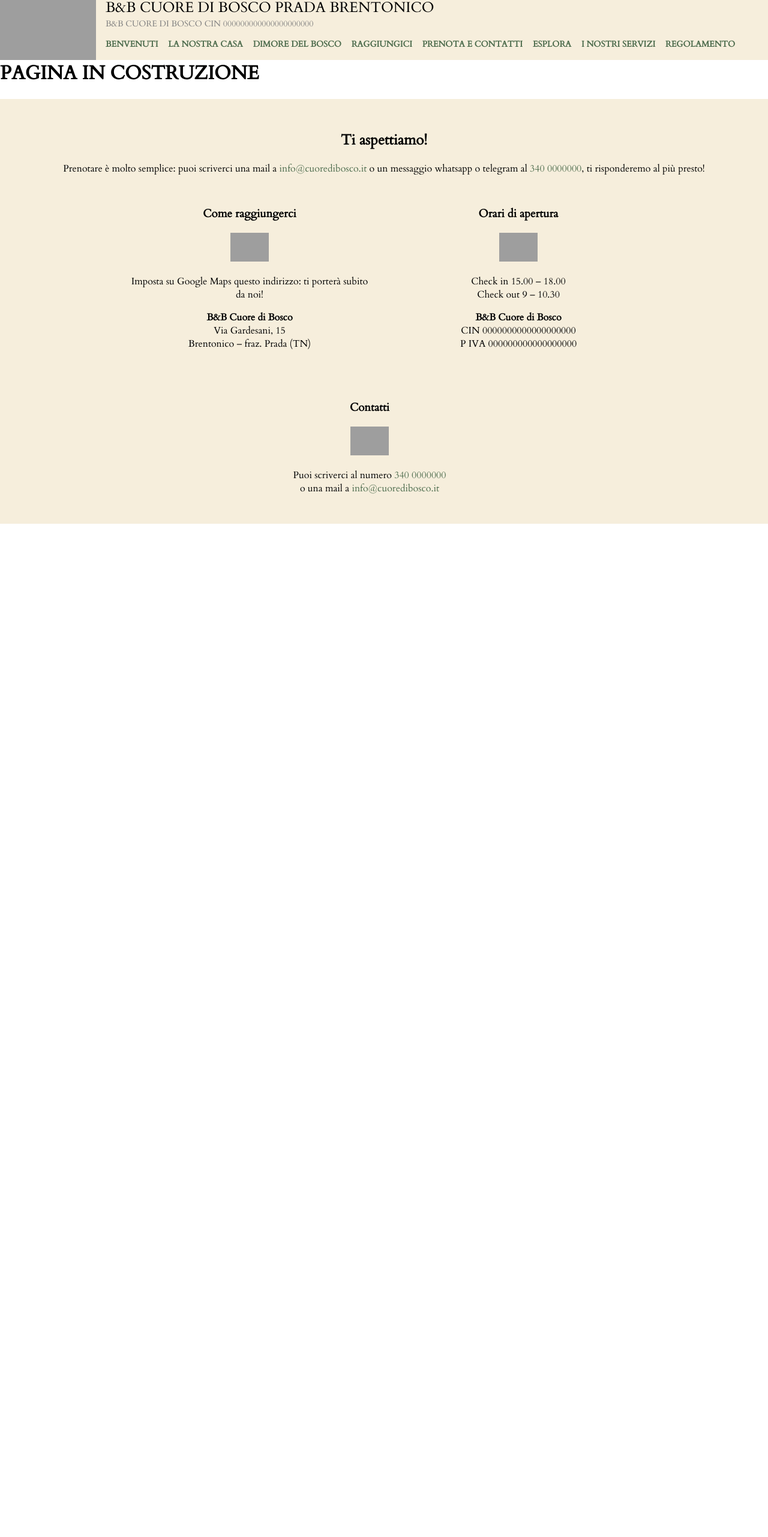
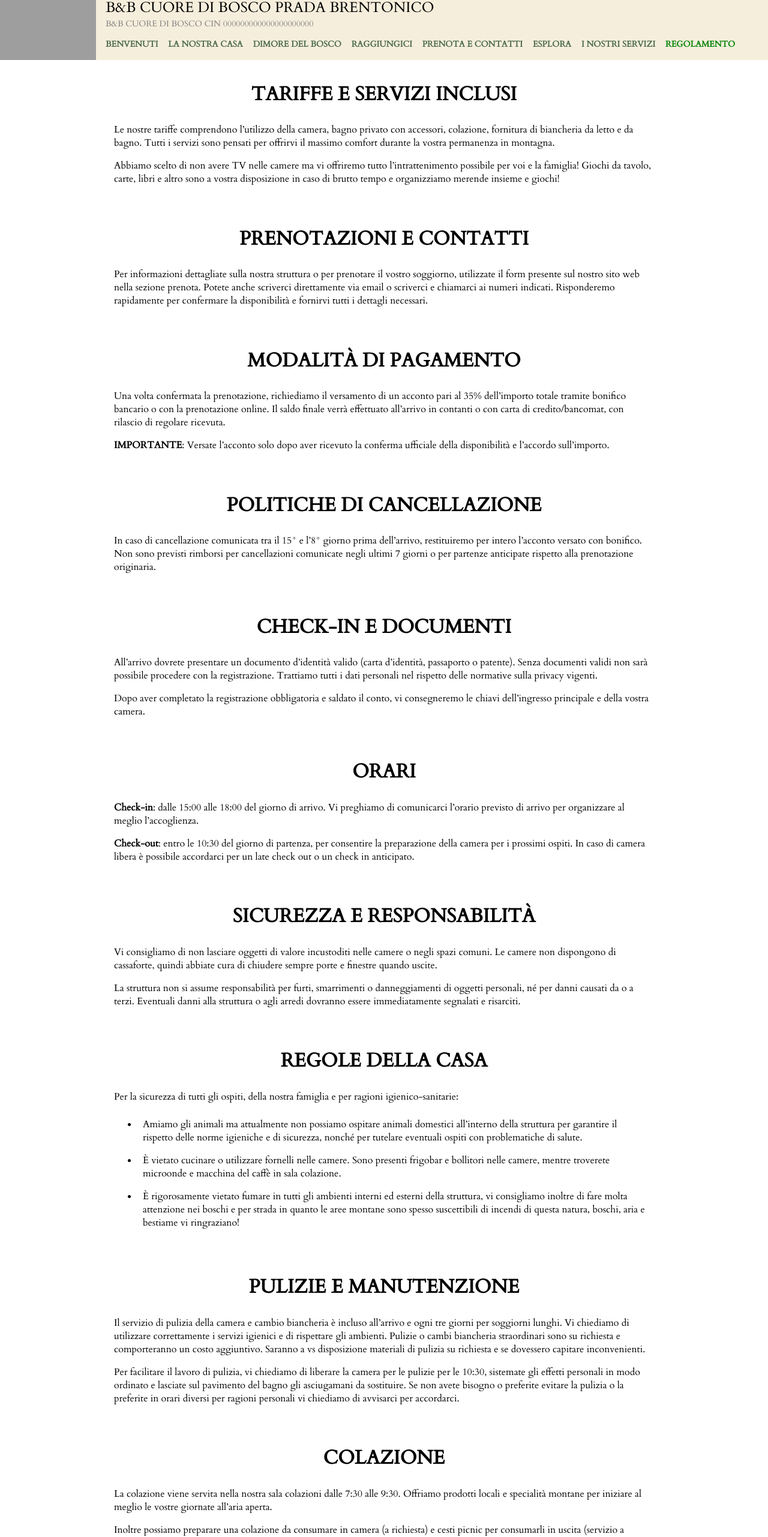
Before and after one commit to Schengatto/cuore-di-bosco, a Nuxt app: page /rules in a window 1280 px wide. Shown: the part 20-2582 px from the top of the page at 60% size. Before the commit the page ends 893 px from the top, so only its background shows below. Built offline with nearby package versions, Linux system fonts and the light colour scheme; grey boxes are pictures that could not be loaded.

Commit message:
feat(rules): added rules page

```diff
--- a/assets/css/global.css
+++ b/assets/css/global.css
@@ -36,3 +36,27 @@
 .text-black {
     color: black;
 }
+
+.text-center {
+    text-align: center;
+}
+
+.text-left {
+    text-align: left;
+}
+
+.italic {
+    font-style: italic;
+}
+
+h1 {
+    font-size: 26pt;
+}
+
+h2 {
+    font-size: 24pt;
+}
+
+h3 {
+    font-size: 18pt;
+}
--- a/components/top-navbar.vue
+++ b/components/top-navbar.vue
@@ -9,7 +9,7 @@
             <div class="subtitle">B&B CUORE DI BOSCO CIN 000000000000000000000</div>
             <div class="site-menu">
                 <div v-for="page in pageLinks" :key="page.label" class="page-link">
-                    <RouterLink :to="page.path" @click="closeMenuAndScroll">{{ page.label }}</RouterLink>
+                    <RouterLink :to="page.path" @click="closeMenuAndScroll" activeClass="link-active">{{ page.label }}</RouterLink>
                 </div>
             </div>
         </div>
@@ -52,7 +52,7 @@
 const lastScrollPosition = ref(0);
 
 const pageLinks = computed(() => {
-    return routes.filter(r => !r.hidden);
+    return routes;
 });
 
 const currentPageTitle = computed(() => {
@@ -225,6 +225,10 @@
     transform: rotate(-135deg);
 }
 
+.link-active {
+    color: var(--color-secondary);
+}
+
 @media (max-width: 1024px) {
     #page {
         margin: 50px 0 0 0;
--- a/pages/rules.vue
+++ b/pages/rules.vue
@@ -1,13 +1,209 @@
 <template>
-  <div>
-    <h1>PAGINA IN COSTRUZIONE</h1>
-  </div>
+  <section>
+    <h2 class="text-center">TARIFFE E SERVIZI INCLUSI</h2>
+    <p>
+      Le nostre tariffe comprendono l’utilizzo della camera, bagno privato con accessori, colazione, fornitura di
+      biancheria da letto e da bagno. Tutti i servizi sono pensati per offrirvi il massimo comfort durante la vostra
+      permanenza in montagna.</p>
+    <p>
+      Abbiamo scelto di non avere TV nelle camere ma vi offriremo tutto l’intrattenimento possibile per voi e la
+      famiglia! Giochi da tavolo, carte, libri e altro sono a vostra disposizione in caso di brutto tempo e
+      organizziamo
+      merende insieme e giochi!
+    </p>
+  </section>
+
+  <section>
+    <h2>PRENOTAZIONI E CONTATTI</h2>
+    <p>
+      Per informazioni dettagliate sulla nostra struttura o per prenotare il vostro soggiorno, utilizzate il form
+      presente sul nostro sito web nella sezione prenota. Potete anche scriverci direttamente via email o scriverci e
+      chiamarci ai numeri indicati. Risponderemo rapidamente per confermare la disponibilità e fornirvi tutti i
+      dettagli necessari.
+    </p>
+  </section>
+
+  <section>
+    <h2>MODALITÀ DI PAGAMENTO</h2>
+    <p>
+      Una volta confermata la prenotazione, richiediamo il versamento di un acconto pari al 35% dell’importo totale
+      tramite bonifico bancario o con la prenotazione online. Il saldo finale verrà effettuato all’arrivo in contanti
+      o con carta di credito/bancomat, con rilascio di regolare ricevuta.
+    </p>
+    <p>
+      <strong>IMPORTANTE</strong>: Versate l’acconto solo dopo aver ricevuto la conferma ufficiale della disponibilità
+      e l’accordo sull’importo.
+    </p>
+  </section>
+
+  <section>
+    <h2>POLITICHE DI CANCELLAZIONE</h2>
+    <p>
+      In caso di cancellazione comunicata tra il 15° e l’8° giorno prima dell’arrivo, restituiremo per intero
+      l’acconto versato con bonifico. Non sono previsti rimborsi per cancellazioni comunicate negli ultimi 7 giorni o
+      per partenze anticipate rispetto alla prenotazione originaria.
+    </p>
+  </section>
+
+  <section>
+    <h2>CHECK-IN E DOCUMENTI</h2>
+    <p>
+      All’arrivo dovrete presentare un documento d’identità valido (carta d’identità, passaporto o patente). Senza
+      documenti validi non sarà possibile procedere con la registrazione. Trattiamo tutti i dati personali nel
+      rispetto delle normative sulla privacy vigenti.
+    </p>
+    <p>
+      Dopo aver completato la registrazione obbligatoria e saldato il conto, vi consegneremo le chiavi dell’ingresso
+      principale e della vostra camera.
+    </p>
+  </section>
+
+  <section>
+    <h2>ORARI</h2>
+    <p>
+      <strong>Check-in</strong>: dalle 15:00 alle 18:00 del giorno di arrivo. Vi preghiamo di comunicarci l’orario
+      previsto di arrivo
+      per organizzare al meglio l’accoglienza.
+    </p>
+    <p>
+      <strong>Check-out</strong>: entro le 10:30 del giorno di partenza, per consentire la preparazione della camera
+      per i prossimi
+      ospiti. In caso di camera libera è possibile accordarci per un late check out o un check in anticipato.
+    </p>
+  </section>
+
+  <section>
+    <h2>SICUREZZA E RESPONSABILITÀ</h2>
+    <p>
+      Vi consigliamo di non lasciare oggetti di valore incustoditi nelle camere o negli spazi comuni. Le camere non
+      dispongono di cassaforte, quindi abbiate cura di chiudere sempre porte e finestre quando uscite.
+    </p>
+    <p>
+      La struttura non si assume responsabilità per furti, smarrimenti o danneggiamenti di oggetti personali, né per
+      danni causati da o a terzi. Eventuali danni alla struttura o agli arredi dovranno essere immediatamente
+      segnalati e risarciti.
+    </p>
+  </section>
+
+  <section>
+    <h2>REGOLE DELLA CASA</h2>
+    <p>
+      Per la sicurezza di tutti gli ospiti, della nostra famiglia e per ragioni igienico-sanitarie:
+    </p>
+    <ul class="text-left">
+      <li>
+        Amiamo gli animali ma attualmente non possiamo ospitare animali domestici all’interno della struttura per
+        garantire il rispetto delle norme igieniche e di sicurezza, nonché per tutelare eventuali ospiti con
+        problematiche di salute.
+      </li>
+      <li>
+        È vietato cucinare o utilizzare fornelli nelle camere. Sono presenti frigobar e bollitori nelle camere, mentre
+        troverete microonde e macchina del caffè in sala colazione.
+      </li>
+      <li>
+        È rigorosamente vietato fumare in tutti gli ambienti interni ed esterni della struttura, vi consigliamo
+        inoltre di fare molta attenzione nei boschi e per strada in quanto le aree montane sono spesso suscettibili di
+        incendi di questa natura, boschi, aria e bestiame vi ringraziano!
+      </li>
+    </ul>
+  </section>
+
+  <section>
+    <h2>PULIZIE E MANUTENZIONE</h2>
+    <p>
+      Il servizio di pulizia della camera e cambio biancheria è incluso all’arrivo e ogni tre giorni per soggiorni
+      lunghi. Vi chiediamo di utilizzare correttamente i servizi igienici e di rispettare gli ambienti. Pulizie o cambi
+      biancheria straordinari sono su richiesta e comporteranno un costo aggiuntivo. Saranno a vs disposizione materiali
+      di pulizia su richiesta e se dovessero capitare inconvenienti.
+    </p>
+    <p>
+      Per facilitare il lavoro di pulizia, vi chiediamo di liberare la camera per le pulizie per le 10:30, sistemate gli
+      effetti personali in modo ordinato e lasciate sul pavimento del bagno gli asciugamani da sostituire. Se non avete
+      bisogno o preferite evitare la pulizia o la preferite in orari diversi per ragioni personali vi chiediamo di
+      avvisarci per accordarci.
+    </p>
+  </section>
+
+  <section>
+    <h2>COLAZIONE</h2>
+    <p>
+      La colazione viene servita nella nostra sala colazioni dalle 7:30 alle 9:30. Offriamo prodotti locali e specialità
+      montane per iniziare al meglio le vostre giornate all’aria aperta.
+    </p>
+    <p>
+      Inoltre possiamo preparare una colazione da consumare in camera (a richiesta) e cesti picnic per consumarli in
+      uscita (servizio a pagamento su prenotazione almeno 24h prima)
+    </p>
+  </section>
+
+  <section>
+    <h2>NORME COMPORTAMENTALI</h2>
+    <p>
+      Vi chiediamo cortesemente di:
+    </p>
+    <ul class="text-left">
+      <li>
+        Spegnere luci e riscaldamento quando uscite e chiudere finestre e porte
+      </li>
+      <li>
+        Differenziare la spazzatura per la raccolta corretta
+      </li>
+      <li>
+        Rispettare gli orari di silenzio: dalle 14:00 alle 16:00 e dalle 22:30 alle 7:00
+      </li>
+      <li>
+        Non ricevere visitatori esterni o aumentare il numero di ospiti per camera
+      </li>
+    </ul>
+  </section>
+
+  <section>
+    <h2>SERVIZI ESTERNI</h2>
+    <p>
+      Non rispondiamo di eventuali disservizi non dipendenti dalla nostra gestione (internet, telefono, servizi
+      pubblici) che potrebbero verificarsi data la posizione montana della struttura.
+    </p>
+  </section>
+
+  <section>
+    <h2>ACCESSO ALLA STRUTTURA</h2>
+    <p>
+      L’ingresso è libero 24 ore su 24 grazie alle chiavi che vi consegniamo. Vi preghiamo di non disturbare gli altri
+      ospiti durante gli spostamenti notturni.
+    </p>
+    <p>
+      Le chiavi dovranno essere riconsegnate alla partenza. In caso di smarrimento, verrà addebitato il costo della
+      sostituzione.
+    </p>
+  </section>
+
+
+  <section class="text-center">
+    <hr>
+    <p class="italic">
+      Auguriamo a tutti un soggiorno indimenticabile tra le nostre montagne!
+    </p>
+  </section>
+
 </template>
 
 <script lang="ts" setup>
 
 </script>
 
-<style>
+<style scoped>
+section {
+  margin: 0.5em auto;
+  max-width: 900px;
+  padding: 0.5rem;
+}
 
+h1,
+h2 {
+  text-align: center;
+}
+
+li {
+  padding: 0.5rem;
+}
 </style>
```
